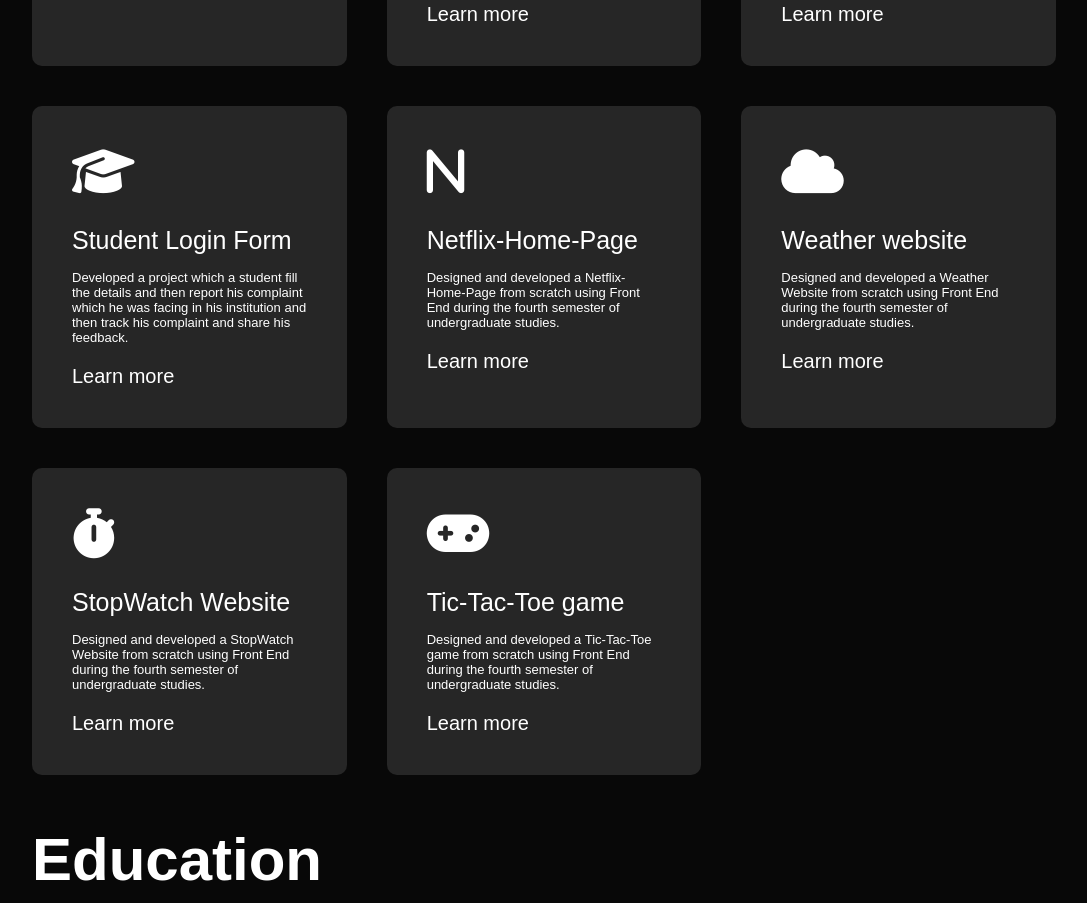
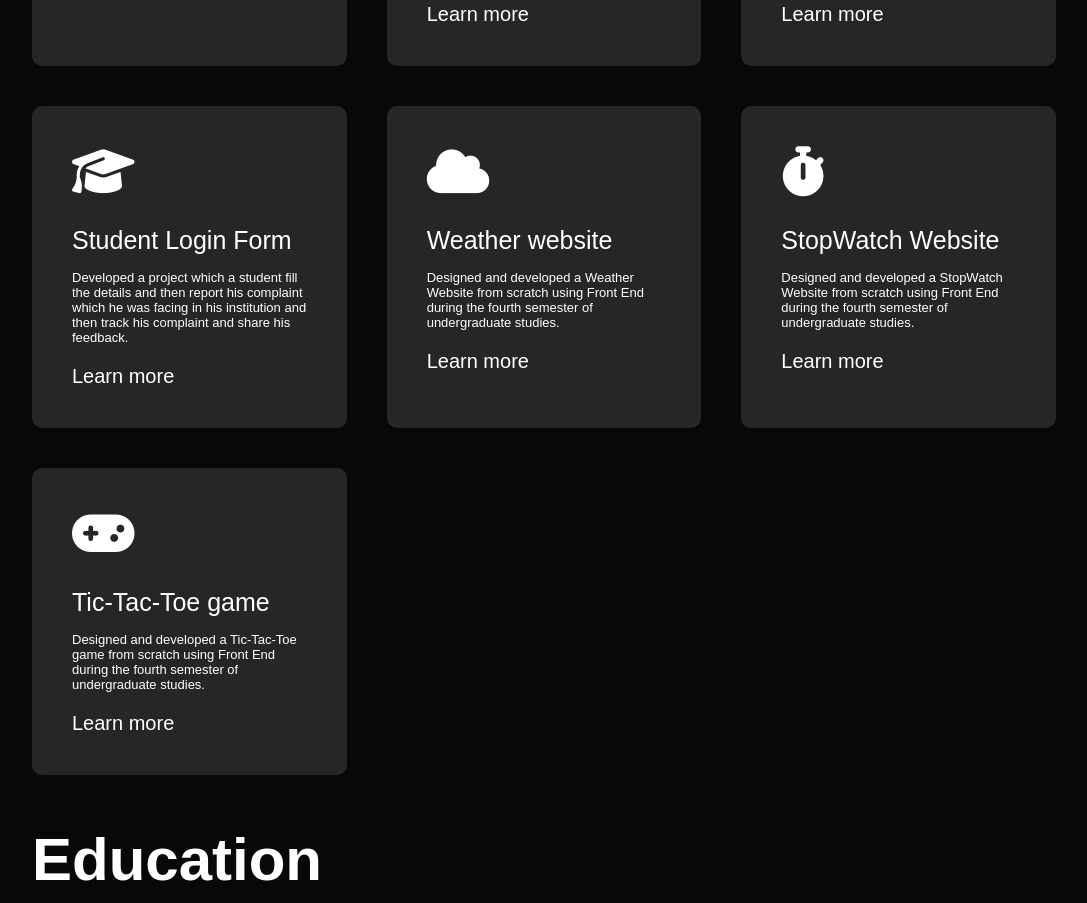
Before and after one commit to harshithak3012/My-Portfolio, a plain HTML site: page index.html in a window 1280 px wide. Shown: the part 1966-2869 px from the top of the page, without its empty margins (96-1183 px from the left). Drawn offline with Linux system fonts and the light colour scheme; files whose address does not match are found by name.

Commit message:
Update index.html

```diff
--- a/index.html
+++ b/index.html
@@ -122,15 +122,6 @@
                             in his institution and then track his complaint and share his feedback.
                         </p>
                         <a href="https://github.com/harshithak3012/Student-Complaint-System">Learn more</a>
-                    </div>
-                    <div>
-                        <i class="fa-solid fa-n"></i>
-                        <h2>Netflix-Home-Page</h2>
-                        <p>
-                            Designed and developed a Netflix-Home-Page from scratch
-                            using  Front End during the fourth semester of undergraduate studies.
-                        </p>
-                        <a href="https://github.com/harshithak3012/Netflix-Home-page">Learn more</a>
                     </div>
                     <div>
                         <i class="fa-solid fa-cloud"></i>
```
